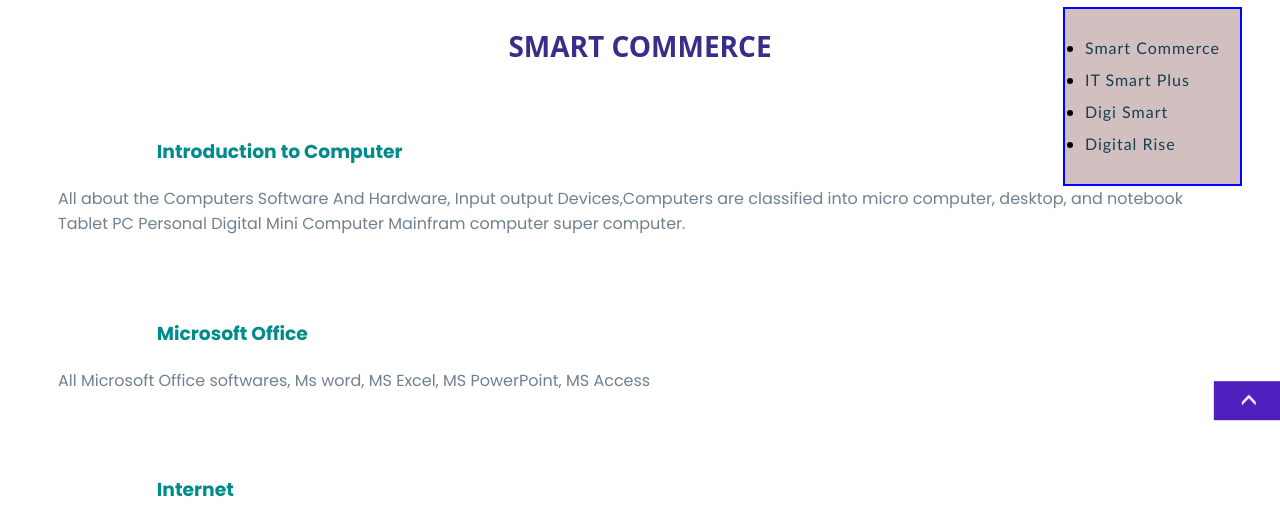
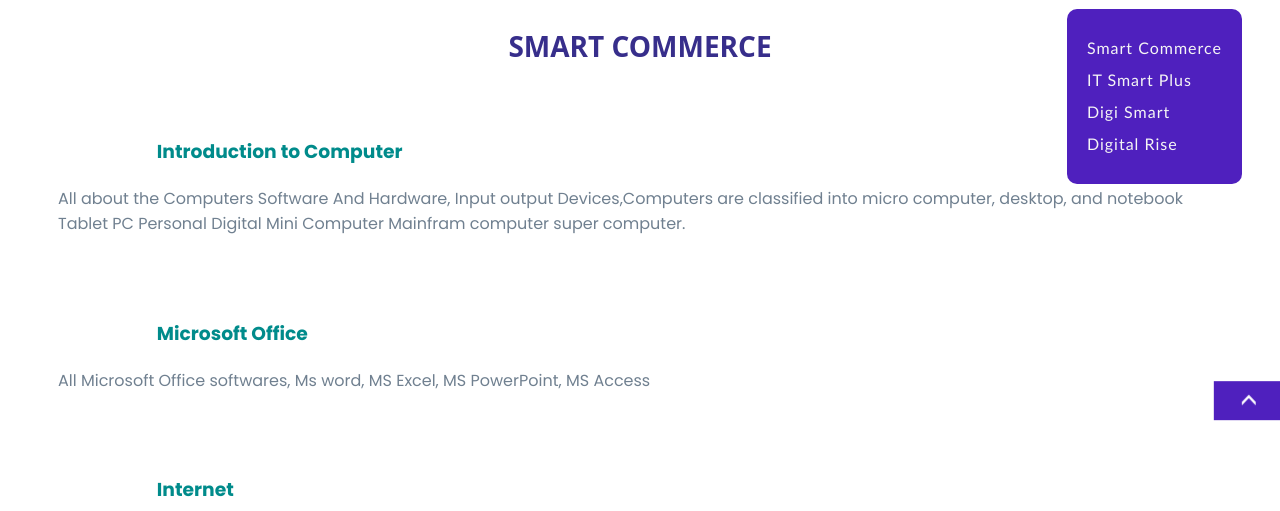
Before and after one commit to subratamondal1029/api-project, a plain HTML site: page html-files/it.html in a window 1280 px wide. Shown: the part 240-751 px from the top of the page. Drawn offline with Linux system fonts and the light colour scheme; a web font is replaced by a local one.

Commit message:
changing the styling of catats

```diff
--- a/css-files/catas.css
+++ b/css-files/catas.css
@@ -1,4 +1,7 @@
 @import url(style.css);
+main{
+    margin-bottom: 135px;
+}
 
 /* adding styling in heading of catagories */
 .cataHeadings{
@@ -25,10 +28,10 @@
     z-index: 1;
 }
 
-#itcourseNav ul li {margin-block: 7px;}
+#itcourseNav ul li {margin-block: 7px;list-style: none;}
 
 #itcourseNav ul li a{
-    color: #163f50;
+    color: var(--HFcolor);
     font-family: 'Trebuchet MS', 'Lucida Sans Unicode', 'Lucida Grande', 'Lucida Sans', Arial, sans-serif;
 }#itcourseNav ul li a:hover{color: var(--hovercolor);}
 
@@ -47,11 +50,11 @@ div#foldicon{
 
 div#courses{
     padding: 20px;
-    border: 2px solid blue;
-    background-color: rgba(208, 188, 188, 0.95);
+    background-color: var(--HFbgcolor);
     position: relative;
     transition: left 1s;
     left: 0;
+    border-radius: 10px;
 }
 
 .course-section{
```
